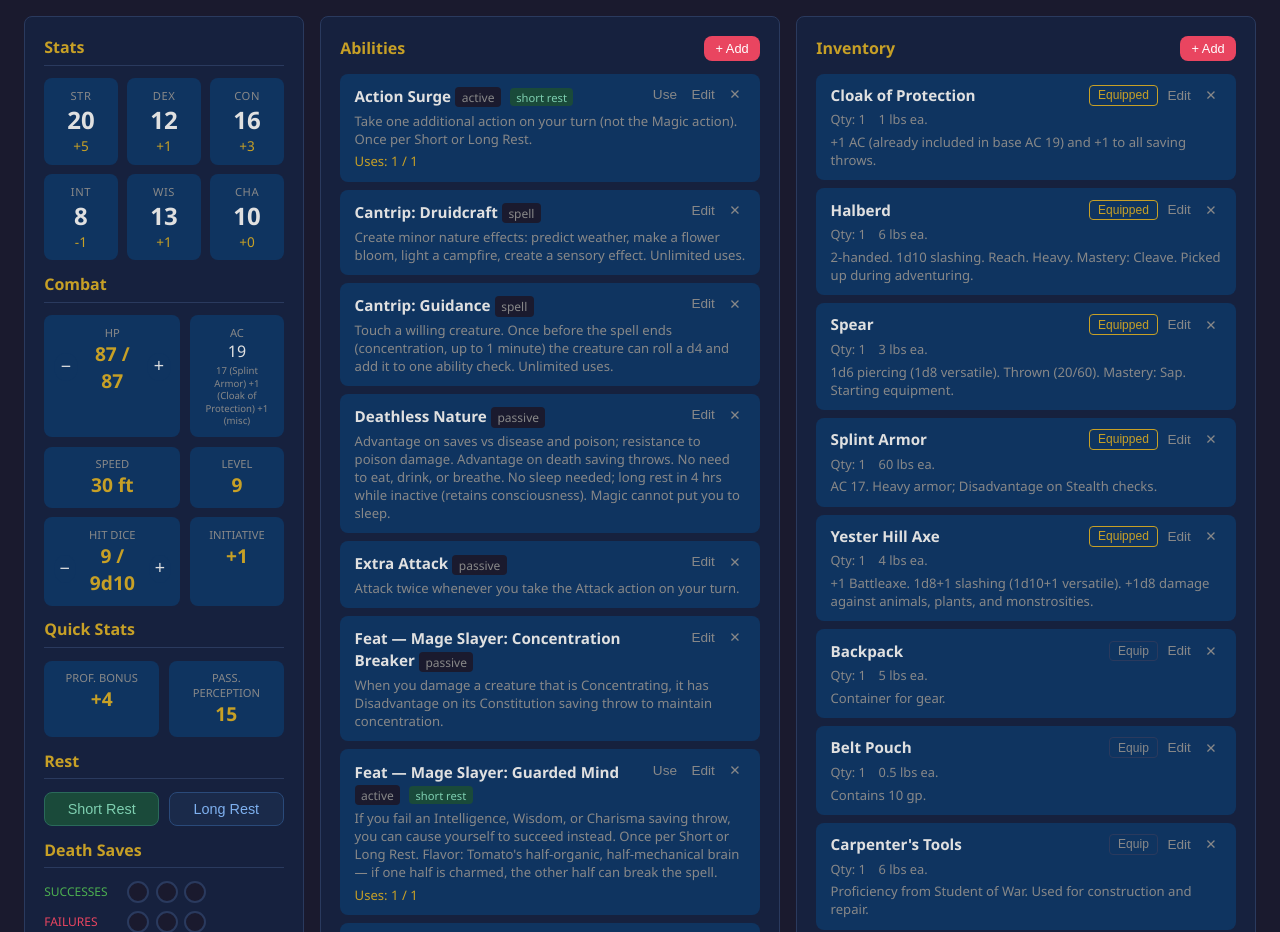
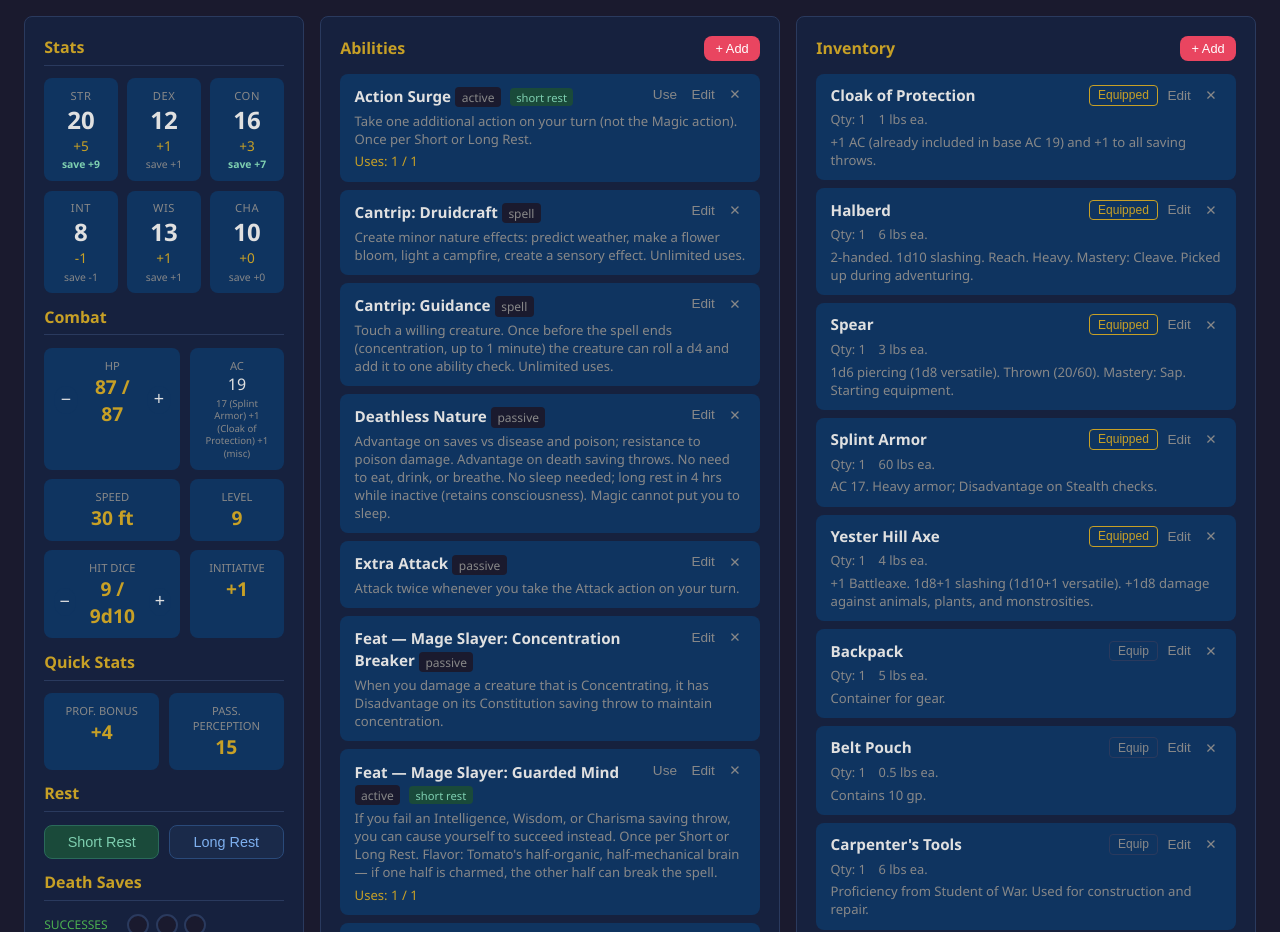
Before and after one commit to nmacinnis/tomato, a Flask app: page /character/1 in a window 1280 px wide. Shown: the part 87-1019 px from the top of the page. Run offline with Flask 3, Linux system fonts and the light colour scheme; data comes from the database, SQL or seed files in the repository.

Commit message:
saving throw proficiencies

```diff
--- a/app.py
+++ b/app.py
@@ -82,7 +82,7 @@ def update_character(cid):
         "name", "race", "class", "level", "hp", "max_hp", "ac", "speed",
         "str", "dex", "con", "int", "wis", "cha", "notes",
         "hit_dice_remaining", "death_save_successes", "death_save_failures", "goodberries",
-        "flat_ac_bonus", "ac",
+        "flat_ac_bonus", "ac", "save_proficiencies",
     ]
     set_clause = ", ".join(f"{f}=?" for f in fields if f in data)
     values = [data[f] for f in fields if f in data]
--- a/database.py
+++ b/database.py
@@ -94,6 +94,11 @@ def init_db():
         conn.execute("ALTER TABLE characters ADD COLUMN flat_ac_bonus INTEGER NOT NULL DEFAULT 0")
     except sqlite3.OperationalError:
         pass
+    try:
+        conn.execute("ALTER TABLE characters ADD COLUMN save_proficiencies TEXT NOT NULL DEFAULT ''")
+    except sqlite3.OperationalError:
+        pass
+    conn.execute("UPDATE characters SET save_proficiencies='str,con' WHERE name='Tomato'")
 
     # Set AC values on Tomato's items
     conn.execute("UPDATE inventory SET ac_bonus=17, sets_base_ac=1 WHERE name='Splint Armor'")
--- a/static/character.js
+++ b/static/character.js
@@ -21,11 +21,21 @@ function renderCharacter() {
   document.getElementById("char-subtitle").textContent =
     `${char.race} ${char.class} — Level ${char.level}`;
 
+  const prof = profBonus(char.level);
+  const saveProfs = new Set((char.save_proficiencies || "").split(",").map(s => s.trim()).filter(Boolean));
+
   ["str", "dex", "con", "int", "wis", "cha"].forEach(stat => {
     const box = document.querySelector(`.stat-box[data-stat="${stat}"]`);
     box.querySelector(".stat-val").textContent = char[stat];
     box.querySelector(".stat-mod").textContent = modifier(char[stat]);
     box.onclick = () => editStat(stat);
+
+    const mod = Math.floor((char[stat] - 10) / 2);
+    const proficient = saveProfs.has(stat);
+    const saveVal = mod + (proficient ? prof : 0);
+    const saveEl = box.querySelector(".stat-save");
+    saveEl.textContent = `save ${saveVal >= 0 ? "+" : ""}${saveVal}`;
+    saveEl.className = "stat-save" + (proficient ? " save-proficient" : "");
   });
 
   updateHpDisplay();
@@ -35,7 +45,6 @@ function renderCharacter() {
   document.getElementById("notes-area").value = char.notes || "";
 
   // Derived stats
-  const prof = profBonus(char.level);
   const dexMod = Math.floor((char.dex - 10) / 2);
   const wisMod = Math.floor((char.wis - 10) / 2);
   document.getElementById("prof-val").textContent = `+${prof}`;
--- a/static/style.css
+++ b/static/style.css
@@ -129,6 +129,8 @@ main { padding: 1.5rem; }
 .stat-label { font-size: 0.7rem; color: var(--muted); text-transform: uppercase; letter-spacing: 0.05em; }
 .stat-val   { font-size: 1.5rem; font-weight: bold; color: var(--text); }
 .stat-mod   { font-size: 0.85rem; color: var(--accent2); }
+.stat-save  { font-size: 0.65rem; color: var(--muted); margin-top: 0.15rem; }
+.stat-save.save-proficient { color: #7ecfb0; font-weight: bold; }
 
 /* ── Combat ───────────────────────────────────────────────────────────────── */
 .combat-row {
--- a/templates/character.html
+++ b/templates/character.html
@@ -22,12 +22,12 @@
     <section class="panel">
       <h2>Stats</h2>
       <div class="stats-grid">
-        <div class="stat-box" data-stat="str"><div class="stat-label">STR</div><div class="stat-val"></div><div class="stat-mod"></div></div>
-        <div class="stat-box" data-stat="dex"><div class="stat-label">DEX</div><div class="stat-val"></div><div class="stat-mod"></div></div>
-        <div class="stat-box" data-stat="con"><div class="stat-label">CON</div><div class="stat-val"></div><div class="stat-mod"></div></div>
-        <div class="stat-box" data-stat="int"><div class="stat-label">INT</div><div class="stat-val"></div><div class="stat-mod"></div></div>
-        <div class="stat-box" data-stat="wis"><div class="stat-label">WIS</div><div class="stat-val"></div><div class="stat-mod"></div></div>
-        <div class="stat-box" data-stat="cha"><div class="stat-label">CHA</div><div class="stat-val"></div><div class="stat-mod"></div></div>
+        <div class="stat-box" data-stat="str"><div class="stat-label">STR</div><div class="stat-val"></div><div class="stat-mod"></div><div class="stat-save"></div></div>
+        <div class="stat-box" data-stat="dex"><div class="stat-label">DEX</div><div class="stat-val"></div><div class="stat-mod"></div><div class="stat-save"></div></div>
+        <div class="stat-box" data-stat="con"><div class="stat-label">CON</div><div class="stat-val"></div><div class="stat-mod"></div><div class="stat-save"></div></div>
+        <div class="stat-box" data-stat="int"><div class="stat-label">INT</div><div class="stat-val"></div><div class="stat-mod"></div><div class="stat-save"></div></div>
+        <div class="stat-box" data-stat="wis"><div class="stat-label">WIS</div><div class="stat-val"></div><div class="stat-mod"></div><div class="stat-save"></div></div>
+        <div class="stat-box" data-stat="cha"><div class="stat-label">CHA</div><div class="stat-val"></div><div class="stat-mod"></div><div class="stat-save"></div></div>
       </div>
 
       <h2>Combat</h2>
```
